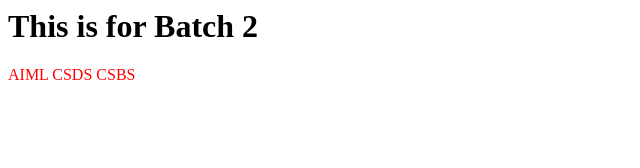
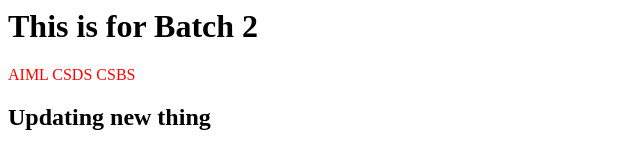
Before and after one commit to RishavRaj625/Dev_Ops_Basic, a plain HTML site: page index.html in a window 1280 px wide. Shown: the whole page, without its empty margins (0-640 px from the left). Drawn offline with Linux system fonts and the light colour scheme.

```diff
--- a/index.html
+++ b/index.html
@@ -1,4 +1,5 @@
 <html>
  <h1> This is for Batch 2 </h1>
  <p style="color: red;"> AIML  CSDS CSBS </p>
+ <h2> Updating new thing </h2>
 </html>
```
